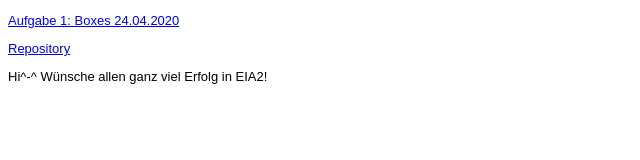
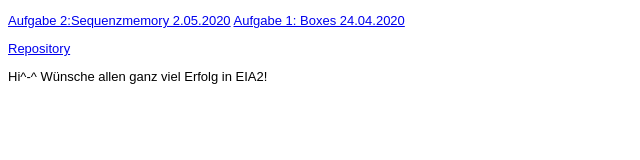
Before and after one commit to Cari1512/EIA2, a plain HTML site: page steckbrief/steckbrief.htm in a window 1280 px wide. Shown: the whole page, without its empty margins (0-640 px from the left). Drawn offline with Linux system fonts and the light colour scheme.

Commit message:
Steckbriefupdate

```diff
--- a/steckbrief/steckbrief.htm
+++ b/steckbrief/steckbrief.htm
@@ -13,6 +13,7 @@ body {
 <body>
 	<!-- Hier die Links zu den gelösten Aufgaben einstellen, aktuelle oben, alte stehen lassen! Format: Aufgabenbezeichnung, Datum -->
 	<p>
+		<a href="https://github.com/Cari1512/EIA2/tree/master/L02/Aufgabe_2"  target="_blank">Aufgabe 2:Sequenzmemory 2.05.2020</a>
 		<a href="https://github.com/Cari1512/EIA2/blob/master/L01/L01%20Boxes.pdf"  target="_blank">Aufgabe 1: Boxes  24.04.2020</a>
 	</p>
 	<p> <a href=https://github.com/Cari1512/EIA2 target="_blank">Repository</a></p>
```
Also changed, not shown: 1 other file.
